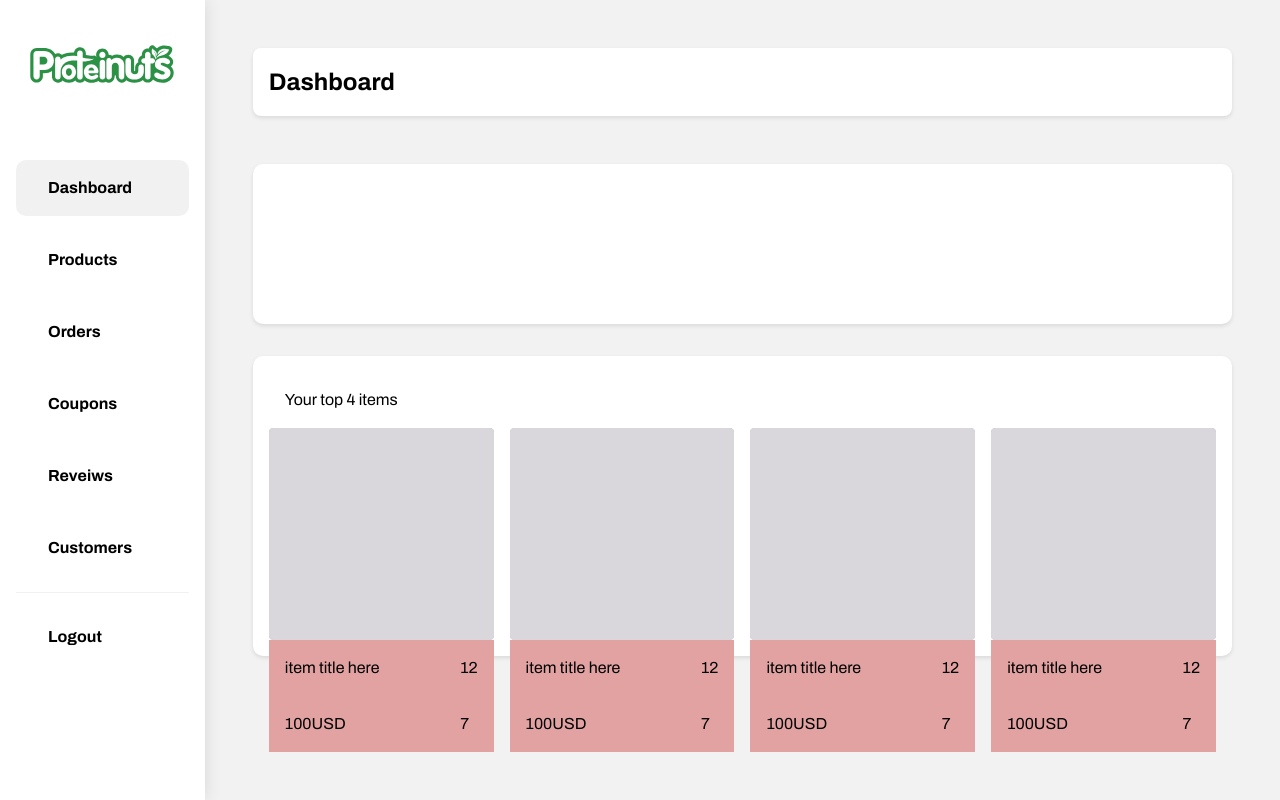
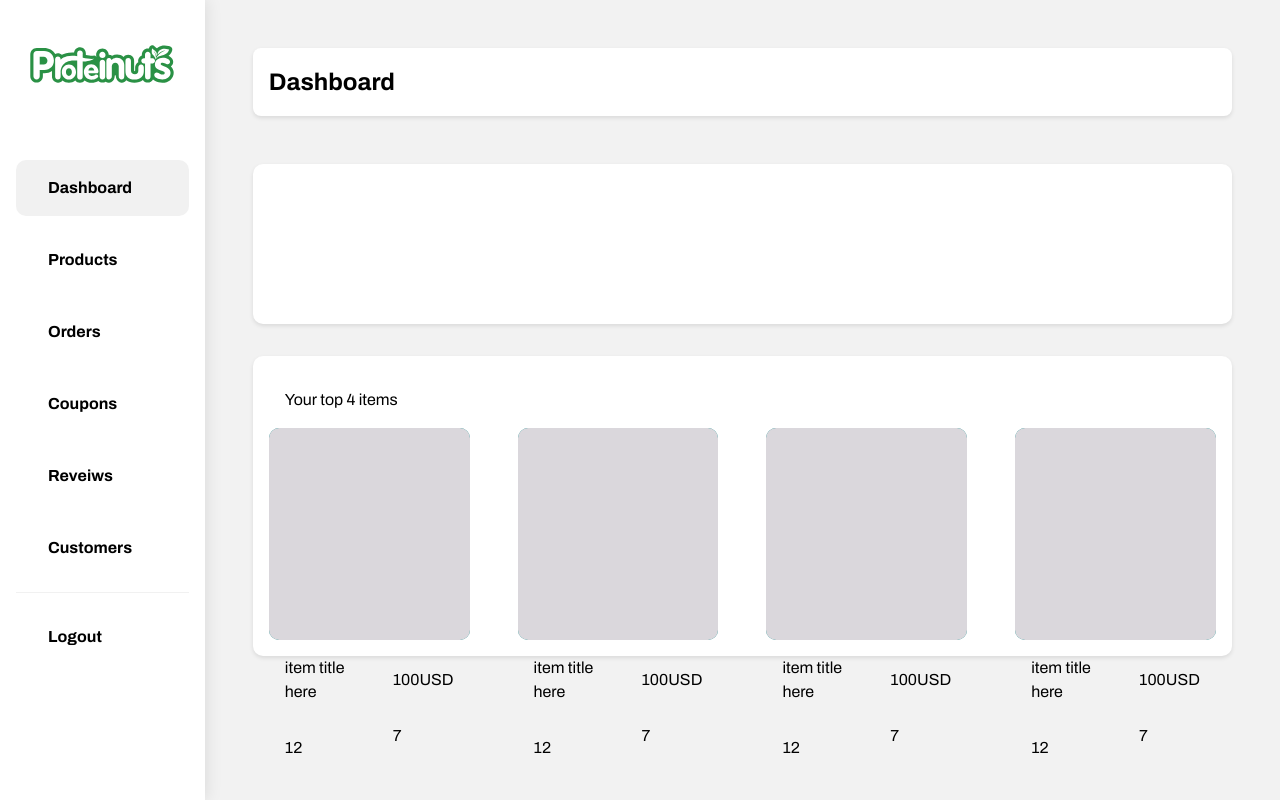
Before and after one commit to Arjunliljo/ProteinNutAdmin, a React (Vite) app: page /dashboard in a window 1280 px wide. Built offline with nearby package versions, Linux system fonts and the light colour scheme.

Commit message:
dashbordgrid

```diff
--- a/Sass/page/_dashboard.scss
+++ b/Sass/page/_dashboard.scss
@@ -27,7 +27,7 @@
    width: 100%;
 
   @include flex(between);
-  gap: 1rem;
+  gap: 3rem;
 
   }
 
@@ -38,7 +38,7 @@
 height: 100%;
 flex: 1;
  margin: auto;
- border-radius: 5px;
+ border-radius: 10px;
  flex-direction: column;
 //  flex:1;
   }
@@ -57,7 +57,6 @@ flex: 1;
   padding: 1rem;
 
   &__item_details{
-    background-color: rgb(226, 162, 162);
     @include flex(between)
 
   }
@@ -66,8 +65,8 @@ flex: 1;
   background-color: rgb(218, 215, 220);
   height: 100%;
   width: 100%;
-  border-radius: 4px;
+  border-radius: 10px;
 }
-.product_item_detai{
-  @include flex(between)
-}
+// .product_item_detail{
+//   @include flex(between)
+// }
--- a/css/style.css
+++ b/css/style.css
@@ -150,14 +150,14 @@ li {
   display: flex;
   align-items: center;
   justify-content: space-between;
-  gap: 1rem;
+  gap: 3rem;
 }
 .detailsContainer__griid_items {
   background-color: rgb(12, 136, 136);
   height: 100%;
   flex: 1;
   margin: auto;
-  border-radius: 5px;
+  border-radius: 10px;
   flex-direction: column;
 }
 .detailsContainer p {
@@ -171,7 +171,6 @@ li {
   padding: 1rem;
 }
 .detailsContainer2__item_details {
-  background-color: rgb(226, 162, 162);
   display: flex;
   align-items: center;
   justify-content: space-between;
@@ -181,13 +180,7 @@ li {
   background-color: rgb(218, 215, 220);
   height: 100%;
   width: 100%;
-  border-radius: 4px;
-}
-
-.product_item_detai {
-  display: flex;
-  align-items: center;
-  justify-content: space-between;
+  border-radius: 10px;
 }
 
 .products__footer {
--- a/src/page/dashboard/components/detailsContainer/DetailsItems.jsx
+++ b/src/page/dashboard/components/detailsContainer/DetailsItems.jsx
@@ -8,12 +8,12 @@ export const DetailsItems = () => {
             <div className='product_item'></div>
 
             <div className='detailsContainer2__item_details'>
-                <div className='product_item_detail'>
+                <div>
                     <p>item title here</p>
-                    <p>100USD</p>
+                    <p >12</p>
                 </div>
                 <div>
-                    <p>12</p>
+                    <p>100USD</p>
                     <p>7</p>
                 </div>
             </div>
```
Also changed, not shown: src/page/dashboard/components/DetailHeaderItems.jsx (added, +7 -0 lines), 1 other file (tests, documents, lock files or other folders).
